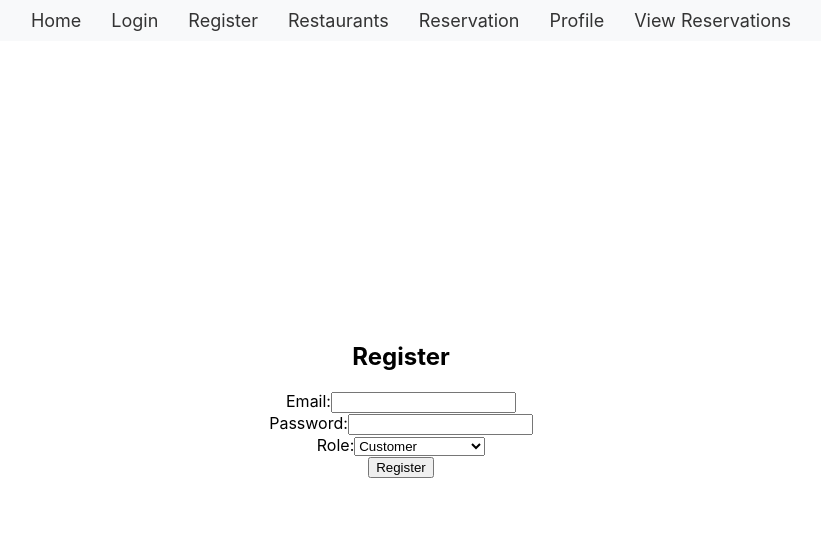
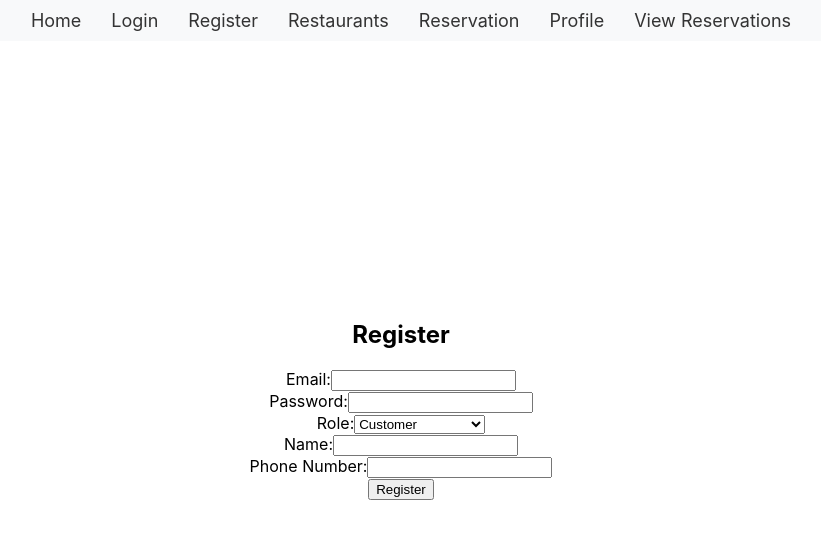
Before and after one commit to HKcode22/Database-Application, a React (Create React App) app: page /register in a window 1280 px wide. Shown: the top 538 px of the page, without its empty margins (239-1060 px from the left). Built offline with nearby package versions, Linux system fonts and the light colour scheme.

Commit message:
working login,register

```diff
--- a/src/pages/Register.jsx
+++ b/src/pages/Register.jsx
@@ -1,24 +1,56 @@
 import React, { useState } from 'react';
 import axios from 'axios';
 import Navbar from '../components/Navbar';
+
 function Register() {
   const [email, setEmail] = useState('');
   const [password, setPassword] = useState('');
-  const [role, setRole] = useState('Customer');
+  const [role, setRole] = useState('customer');
+  const [name, setName] = useState('');
+  const [phoneNumber, setPhoneNumber] = useState('');
+  const [restaurantDetails, setRestaurantDetails] = useState({
+    name: '',
+    streetAddress: '',
+    city: '',
+    state: '',
+    zipCode: '',
+    phoneNumber: '',
+    openingHours: '',
+    category: '',
+    customCategory: ''
+  });
 
   const handleSubmit = async (e) => {
     e.preventDefault();
+    const payload = {
+      email,
+      password,
+      role,
+    };
+
+    if (role === 'customer') {
+      if (!name || !phoneNumber) {
+        console.error("Name and Phone Number are required for customer registration");
+        return;
+      }
+      payload.name = name;
+      payload.phoneNumber = phoneNumber;
+    } else if (role === 'restaurant_admin') {
+      if (!restaurantDetails.name) {
+        console.error("Restaurant name is required for restaurant registration");
+        return;
+      }
+      // If category is "Other", use the custom category
+      if (restaurantDetails.category === "other") {
+        restaurantDetails.category = restaurantDetails.customCategory;
+      }
+      payload.restaurantDetails = restaurantDetails;
+    }
+
+    console.log('Payload:', payload);  // Log the payload to ensure all data is present.
+
     try {
-      // Send data as JSON in the request body
-      const response = await axios.post('http://localhost:8080/api/users/register', {
-        email,
-        password,
-        role
-      }, {
-        headers: {
-          'Content-Type': 'application/json' // Ensure the backend knows it's JSON data
-        }
-      });
+      const response = await axios.post('http://localhost:8080/api/users/register', payload);
       console.log('Registration successful', response.data);
     } catch (error) {
       console.error('Error registering', error);
@@ -45,6 +77,78 @@ function Register() {
             <option value="restaurant_admin">Restaurant Owner</option>
           </select>
         </div>
+
+        {role === 'customer' && (
+          <>
+            <div>
+              <label>Name:</label>
+              <input type="text" value={name} onChange={(e) => setName(e.target.value)} />
+            </div>
+            <div>
+              <label>Phone Number:</label>
+              <input type="text" value={phoneNumber} onChange={(e) => setPhoneNumber(e.target.value)} />
+            </div>
+          </>
+        )}
+
+        {role === 'restaurant_admin' && (
+          <>
+            <div>
+              <label>Restaurant Name:</label>
+              <input type="text" value={restaurantDetails.name} onChange={(e) => setRestaurantDetails({ ...restaurantDetails, name: e.target.value })} />
+            </div>
+            <div>
+              <label>Street Address:</label>
+              <input type="text" value={restaurantDetails.streetAddress} onChange={(e) => setRestaurantDetails({ ...restaurantDetails, streetAddress: e.target.value })} />
+            </div>
+            <div>
+              <label>City:</label>
+              <input type="text" value={restaurantDetails.city} onChange={(e) => setRestaurantDetails({ ...restaurantDetails, city: e.target.value })} />
+            </div>
+            <div>
+              <label>State:</label>
+              <input type="text" value={restaurantDetails.state} onChange={(e) => setRestaurantDetails({ ...restaurantDetails, state: e.target.value })} />
+            </div>
+            <div>
+              <label>Zip Code:</label>
+              <input type="text" value={restaurantDetails.zipCode} onChange={(e) => setRestaurantDetails({ ...restaurantDetails, zipCode: e.target.value })} />
+            </div>
+            <div>
+              <label>Phone Number:</label>
+              <input type="text" value={restaurantDetails.phoneNumber} onChange={(e) => setRestaurantDetails({ ...restaurantDetails, phoneNumber: e.target.value })} />
+            </div>
+            <div>
+              <label>Opening Hours:</label>
+              <input type="text" value={restaurantDetails.openingHours} onChange={(e) => setRestaurantDetails({ ...restaurantDetails, openingHours: e.target.value })} />
+            </div>
+            <div>
+              <label>Category:</label>
+              <select
+                value={restaurantDetails.category}
+                onChange={(e) => setRestaurantDetails({ ...restaurantDetails, category: e.target.value })}
+              >
+                <option value="">Select a category</option>
+                <option value="dessert">Dessert</option>
+                <option value="fast_food">Fast Food</option>
+                <option value="fine_dining">Fine Dining</option>
+                <option value="casual_dining">Casual Dining</option>
+                <option value="cafe">Cafe</option>
+                <option value="other">Other</option>
+              </select>
+            </div>
+            {restaurantDetails.category === 'other' && (
+              <div>
+                <label>Custom Category:</label>
+                <input
+                  type="text"
+                  value={restaurantDetails.customCategory}
+                  onChange={(e) => setRestaurantDetails({ ...restaurantDetails, customCategory: e.target.value })}
+                />
+              </div>
+            )}
+          </>
+        )}
+
         <button type="submit">Register</button>
       </form>
     </div>
--- a/src/pages/Reservation.jsx
+++ b/src/pages/Reservation.jsx
@@ -41,7 +41,7 @@ function Reservation() {
           <input type="number" value={partySize} onChange={(e) => setPartySize(e.target.value)} required min="1" />
         </div>
         <button type="submit">Reserve</button>
-        <button type="view">View Reddservation</button>
+        <button type="view">View Reservation</button>
 
       </form>
     </div>
```
